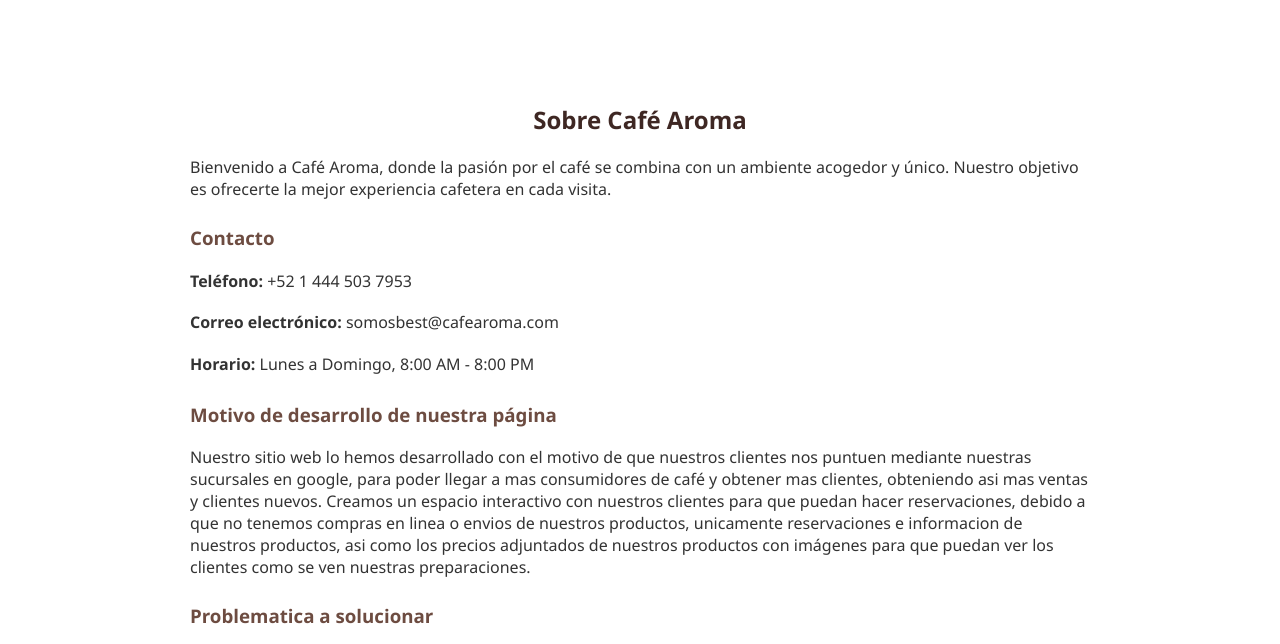
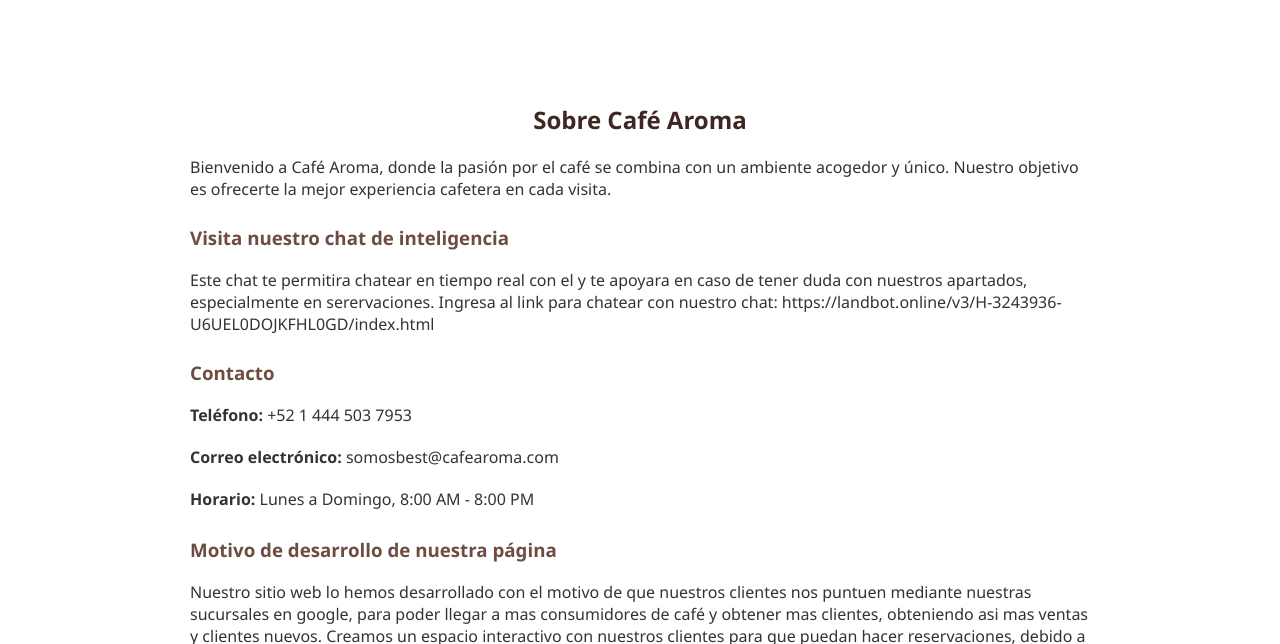
Before and after one commit to samanthacamilaarzatepadilla-tech/aplicaciones-web, a plain HTML site: page nosotross.html in a window 1280 px wide. Shown: the part 80-724 px from the top of the page. Drawn offline with Linux system fonts and the light colour scheme.

Commit message:
Update nosotross.html

```diff
--- a/nosotross.html
+++ b/nosotross.html
@@ -24,6 +24,10 @@
     <section class="nosotros">
         <h2>Sobre Café Aroma</h2>
         <p>Bienvenido a Café Aroma, donde la pasión por el café se combina con un ambiente acogedor y único. Nuestro objetivo es ofrecerte la mejor experiencia cafetera en cada visita.</p>
+        <div class="info-chat">
+            <h3>Visita nuestro chat de inteligencia</h3>
+            <p>Este chat te permitira chatear en tiempo real con el y te apoyara en caso de tener duda con nuestros apartados, especialmente en serervaciones. Ingresa al link para chatear con nuestro chat: https://landbot.online/v3/H-3243936-U6UEL0DOJKFHL0GD/index.html</p>
+        </div>
 
         <div class="info-contacto">
             <h3>Contacto</h3>
@@ -58,4 +62,5 @@
         <p>&copy; 2025 Café Aroma | <a href="index.html">Inicio</a></p>
     </footer>
 </body>
+
 </html>
```
